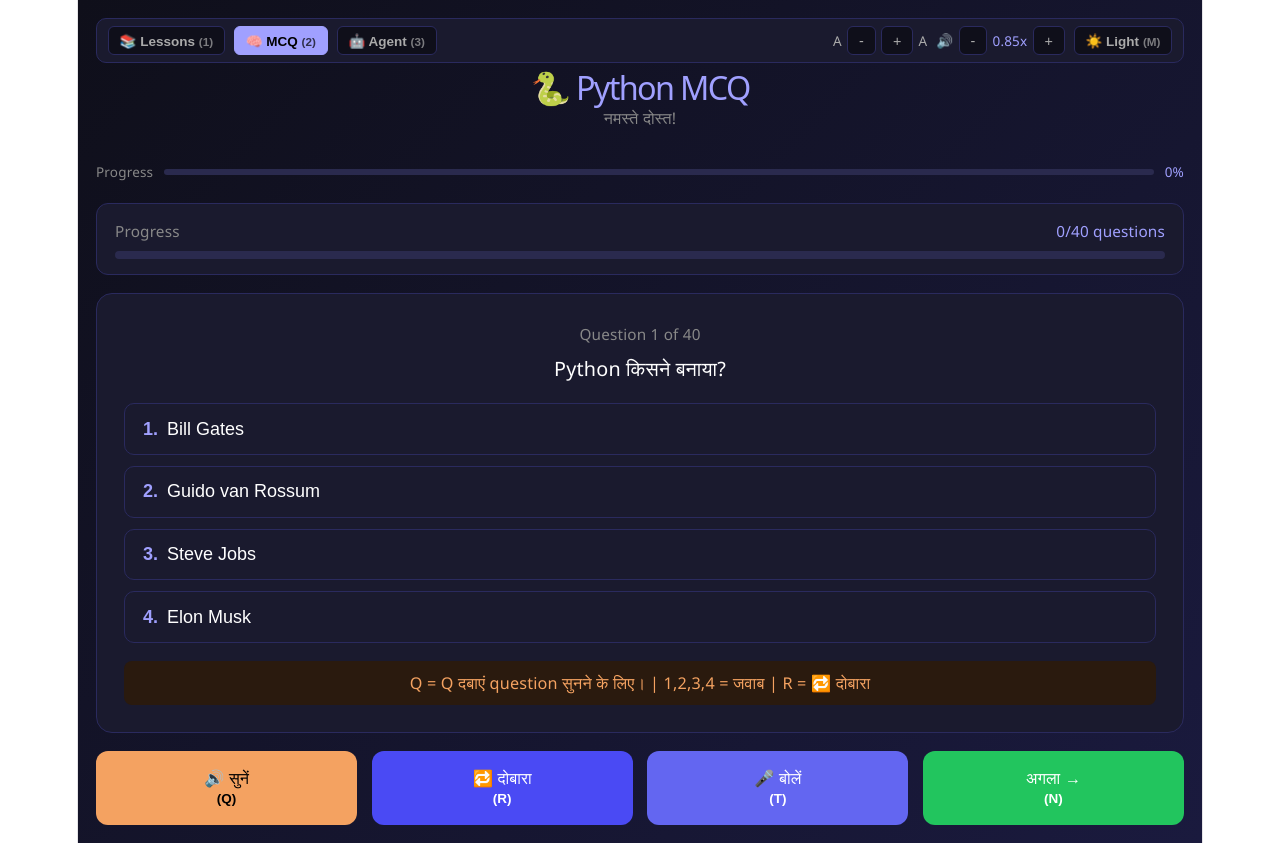
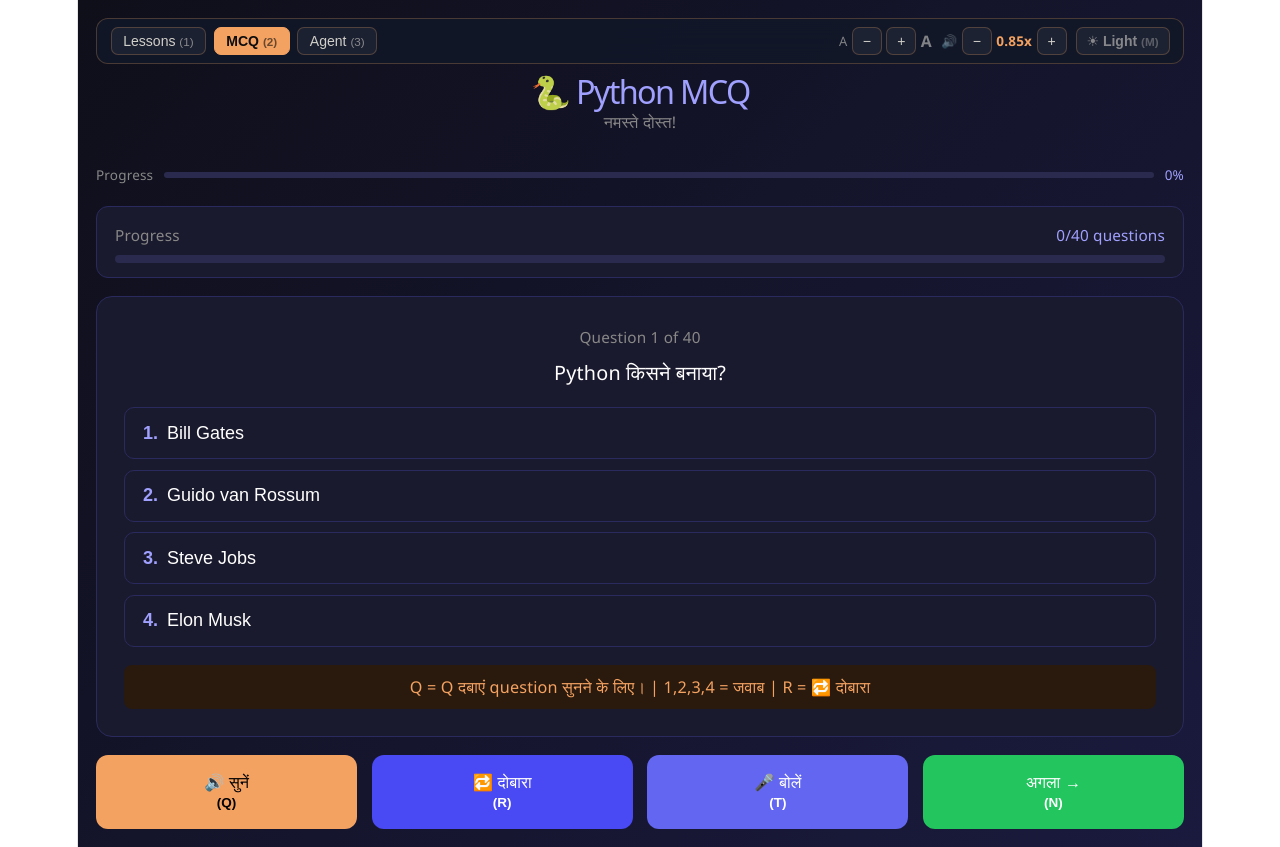
Before and after one commit to SharadaBende/Python-AI-Tutor, a React app in the folder frontend/: page /mcq in a window 1280 px wide. Built offline with nearby package versions, Linux system fonts and the light colour scheme; the HTML template or start-up script is replaced by a standard one.

Commit message:
redesign navbar page

```diff
--- a/frontend/src/components/Navbar.jsx
+++ b/frontend/src/components/Navbar.jsx
@@ -1,13 +1,23 @@
+
+
 import { useNavigate, useLocation } from "react-router-dom"
+
+const ACCENT        = "#f4a261"
+const ACCENT_SOFT   = "rgba(244, 162, 97, 0.15)"
+const ACCENT_BORDER = "rgba(244, 162, 97, 0.25)"
+const NAV_BG        = "rgba(17, 24, 39, 0.95)"
+const BTN_BG        = "rgba(255, 255, 255, 0.05)"
+const MUTED         = "rgba(241, 237, 228, 0.5)"
+const CREAM         = "rgba(241, 237, 228, 0.85)"
 
 function Navbar({ name, theme, toggleTheme, fontSize, setFontSize, speed, setSpeed, language, instructionLang }) {
   const navigate = useNavigate()
   const location = useLocation()
 
   const pages = [
-    { path: "/lessons", label: "📚 Lessons", key: "1" },
-    { path: "/mcq", label: "🧠 MCQ", key: "2" },
-    { path: "/agent", label: "🤖 Agent", key: "3" },
+    { path: "/lessons", label: "Lessons", key: "1" },
+    { path: "/mcq",     label: "MCQ",     key: "2" },
+    { path: "/agent",   label: "Agent",   key: "3" },
   ]
 
   function goTo(path) {
@@ -38,74 +48,127 @@ function Navbar({ name, theme, toggleTheme, fontSize, setFontSize, speed, setSpe
     localStorage.setItem("speed", newSpeed)
   }
 
+  const controlBtn = {
+    padding: "0.28rem 0.55rem",
+    fontSize: "0.78rem",
+    borderRadius: "7px",
+    border: `1px solid ${ACCENT_BORDER}`,
+    background: BTN_BG,
+    color: CREAM,
+    cursor: "pointer",
+    transition: "background 0.15s, border-color 0.15s",
+  }
+
   return (
-    <nav aria-label="Main navigation" style={{
-      background: theme === "dark" ? "#1a1a2e" : "#f0f0ff",
-      border: "1px solid " + (theme === "dark" ? "#2a2a5e" : "#c0c0ff"),
-      borderRadius: "10px",
-      padding: "0.4rem 0.6rem",
-      marginBottom: "0.6rem",
+    <nav
+      aria-label="Main navigation"
+      style={{
+        background: NAV_BG,
+        border: `1px solid ${ACCENT_BORDER}`,
+        borderRadius: "12px",
+        padding: "0.45rem 0.75rem",
+        marginBottom: "0.75rem",
         display: "flex",
         alignItems: "center",
         justifyContent: "space-between",
         flexWrap: "wrap",
-      gap: "0.4rem"
-    }}>
-      <div style={{ display: "flex", gap: "0.5rem", flexWrap: "wrap" }}>
-        {pages.map(({ path, label, key }) => (
-          <button key={path} onClick={() => goTo(path)}
-            aria-label={label + " — " + key + " दबाएं"}
-            aria-current={location.pathname === path ? "page" : undefined}
+        gap: "0.5rem",
+        backdropFilter: "blur(12px)",
+      }}
+    >
+      {/* Page links */}
+      <div style={{ display: "flex", gap: "0.4rem", flexWrap: "wrap" }}>
+        {pages.map(({ path, label, key }) => {
+          const isActive = location.pathname === path
+          return (
+            <button
+              key={path}
+              onClick={() => goTo(path)}
+              aria-label={`${label} — ${key} दबाएं`}
+              aria-current={isActive ? "page" : undefined}
               style={{
-              padding: "0.3rem 0.6rem", fontSize: "0.75rem", borderRadius: "6px",
-              border: "1px solid", cursor: "pointer", fontWeight: "bold",
-              background: location.pathname === path ? "#a0a0ff" : (theme === "dark" ? "#0f0f1a" : "#fff"),
-              borderColor: location.pathname === path ? "#a0a0ff" : (theme === "dark" ? "#2a2a5e" : "#c0c0ff"),
-              color: location.pathname === path ? "#000" : (theme === "dark" ? "#aaa" : "#444"),
-            }}>
-            {label} <span style={{ fontSize: "0.65rem", opacity: 0.7 }}>({key})</span>
+                padding: "0.28rem 0.65rem",
+                fontSize: "0.78rem",
+                borderRadius: "7px",
+                border: `1px solid ${isActive ? ACCENT : ACCENT_BORDER}`,
+                cursor: "pointer",
+                fontWeight: isActive ? "700" : "500",
+                background: isActive ? ACCENT : BTN_BG,
+                color: isActive ? "#0d0d0d" : CREAM,
+                transition: "background 0.15s, border-color 0.15s",
+              }}
+              onMouseEnter={e => { if (!isActive) e.currentTarget.style.background = ACCENT_SOFT }}
+              onMouseLeave={e => { if (!isActive) e.currentTarget.style.background = BTN_BG }}
+            >
+              {label}{" "}
+              <span style={{ fontSize: "0.65rem", opacity: 0.6 }}>({key})</span>
             </button>
-        ))}
+          )
+        })}
       </div>
 
+      {/* Controls */}
       <div style={{ display: "flex", gap: "0.5rem", flexWrap: "wrap", alignItems: "center" }}>
-        <div style={{ display: "flex", gap: "0.3rem", alignItems: "center" }}>
-          <span style={{ color: theme === "dark" ? "#aaa" : "#666", fontSize: "0.75rem" }}>A</span>
-          <button onClick={decreaseFontSize} aria-label="Font size कम करें"
-            style={{ padding: "0.3rem 0.6rem", fontSize: "0.8rem", borderRadius: "6px", border: "1px solid " + (theme === "dark" ? "#2a2a5e" : "#c0c0ff"), background: theme === "dark" ? "#0f0f1a" : "#fff", color: theme === "dark" ? "#aaa" : "#444", cursor: "pointer" }}>
-            -
-          </button>
-          <button onClick={increaseFontSize} aria-label="Font size बढ़ाएं"
-            style={{ padding: "0.3rem 0.6rem", fontSize: "0.8rem", borderRadius: "6px", border: "1px solid " + (theme === "dark" ? "#2a2a5e" : "#c0c0ff"), background: theme === "dark" ? "#0f0f1a" : "#fff", color: theme === "dark" ? "#aaa" : "#444", cursor: "pointer" }}>
-            +
-          </button>
-          <span style={{ color: theme === "dark" ? "#aaa" : "#666", fontSize: "0.75rem" }}>A</span>
+
+        {/* Font size */}
+        <div style={{ display: "flex", gap: "0.25rem", alignItems: "center" }}>
+          <span style={{ color: MUTED, fontSize: "0.72rem" }}>A</span>
+          <button
+            onClick={decreaseFontSize}
+            aria-label="Font size कम करें"
+            style={controlBtn}
+            onMouseEnter={e => e.currentTarget.style.background = ACCENT_SOFT}
+            onMouseLeave={e => e.currentTarget.style.background = BTN_BG}
+          >−</button>
+          <button
+            onClick={increaseFontSize}
+            aria-label="Font size बढ़ाएं"
+            style={controlBtn}
+            onMouseEnter={e => e.currentTarget.style.background = ACCENT_SOFT}
+            onMouseLeave={e => e.currentTarget.style.background = BTN_BG}
+          >+</button>
+          <span style={{ color: MUTED, fontSize: "0.88rem", fontWeight: "600" }}>A</span>
         </div>
 
-        <div style={{ display: "flex", gap: "0.3rem", alignItems: "center" }}>
-          <span style={{ color: theme === "dark" ? "#aaa" : "#666", fontSize: "0.75rem" }}>🔊</span>
-          <button onClick={decreaseSpeed} aria-label="Speed कम करें"
-            style={{ padding: "0.3rem 0.6rem", fontSize: "0.8rem", borderRadius: "6px", border: "1px solid " + (theme === "dark" ? "#2a2a5e" : "#c0c0ff"), background: theme === "dark" ? "#0f0f1a" : "#fff", color: theme === "dark" ? "#aaa" : "#444", cursor: "pointer" }}>
-            -
-          </button>
-          <span style={{ color: theme === "dark" ? "#a0a0ff" : "#6060cc", fontSize: "0.75rem", minWidth: "28px", textAlign: "center" }}>{speed}x</span>
-          <button onClick={increaseSpeed} aria-label="Speed बढ़ाएं"
-            style={{ padding: "0.3rem 0.6rem", fontSize: "0.8rem", borderRadius: "6px", border: "1px solid " + (theme === "dark" ? "#2a2a5e" : "#c0c0ff"), background: theme === "dark" ? "#0f0f1a" : "#fff", color: theme === "dark" ? "#aaa" : "#444", cursor: "pointer" }}>
-            +
-          </button>
+        {/* Speech speed */}
+        <div style={{ display: "flex", gap: "0.25rem", alignItems: "center" }}>
+          <span style={{ color: MUTED, fontSize: "0.72rem" }}>🔊</span>
+          <button
+            onClick={decreaseSpeed}
+            aria-label="Speed कम करें"
+            style={controlBtn}
+            onMouseEnter={e => e.currentTarget.style.background = ACCENT_SOFT}
+            onMouseLeave={e => e.currentTarget.style.background = BTN_BG}
+          >−</button>
+          <span style={{
+            color: ACCENT, fontSize: "0.75rem", fontWeight: "700",
+            minWidth: "30px", textAlign: "center"
+          }}>{speed}x</span>
+          <button
+            onClick={increaseSpeed}
+            aria-label="Speed बढ़ाएं"
+            style={controlBtn}
+            onMouseEnter={e => e.currentTarget.style.background = ACCENT_SOFT}
+            onMouseLeave={e => e.currentTarget.style.background = BTN_BG}
+          >+</button>
         </div>
 
-        <button onClick={toggleTheme}
-          aria-label={"Theme toggle — M दबाएं. अभी " + (theme === "dark" ? "dark" : "light") + " mode है"}
+        {/* Theme toggle */}
+        <button
+          onClick={toggleTheme}
+          aria-label={`Theme toggle — M दबाएं. अभी ${theme === "dark" ? "dark" : "light"} mode है`}
           style={{
-            padding: "0.3rem 0.6rem", fontSize: "0.75rem", borderRadius: "6px",
-            border: "1px solid " + (theme === "dark" ? "#2a2a5e" : "#c0c0ff"),
-            cursor: "pointer", fontWeight: "bold",
-            background: theme === "dark" ? "#0f0f1a" : "#fff",
-            color: theme === "dark" ? "#aaa" : "#444",
-          }}>
-          {theme === "dark" ? "☀️ Light" : "🌙 Dark"} <span style={{ fontSize: "0.65rem", opacity: 0.7 }}>(M)</span>
+            ...controlBtn,
+            fontWeight: "600",
+            color: MUTED,
+          }}
+          onMouseEnter={e => e.currentTarget.style.background = ACCENT_SOFT}
+          onMouseLeave={e => e.currentTarget.style.background = BTN_BG}
+        >
+          {theme === "dark" ? "☀ Light" : "🌙 Dark"}{" "}
+          <span style={{ fontSize: "0.65rem", opacity: 0.6 }}>(M)</span>
         </button>
+
       </div>
     </nav>
   )
```
Lines whose indentation alone changed are shown as unchanged.
